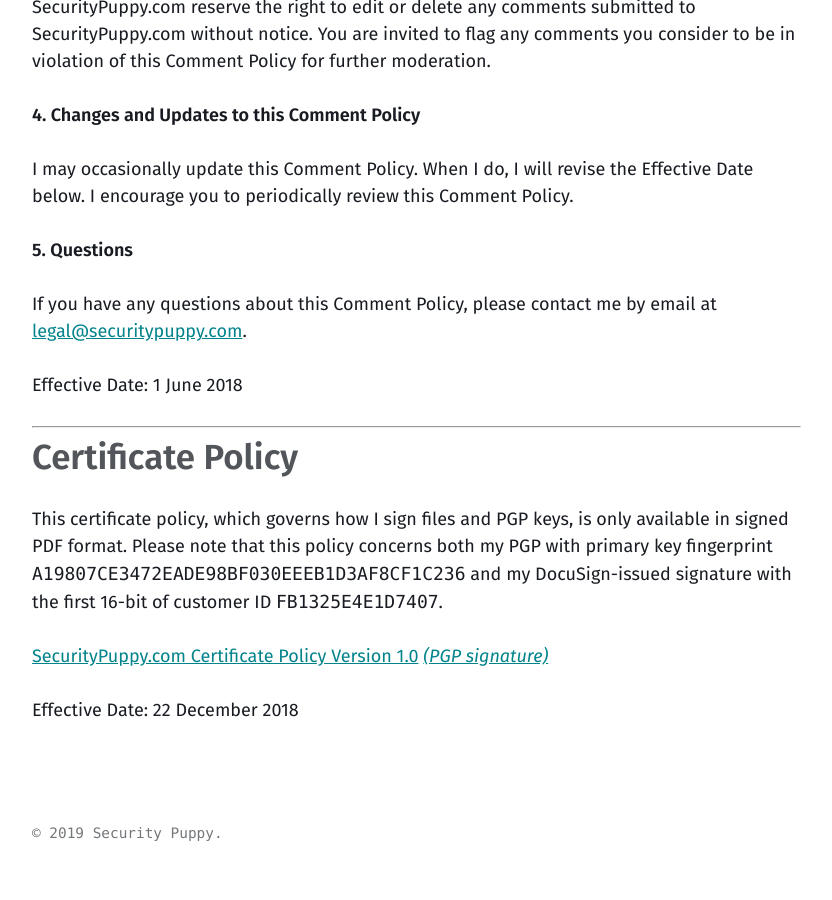
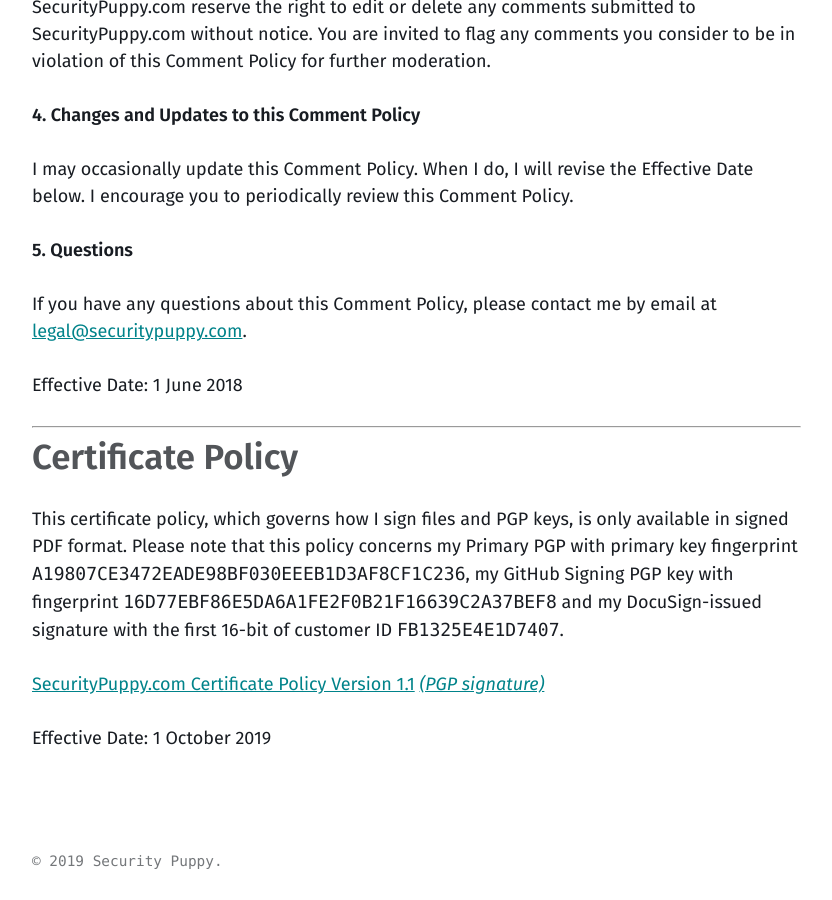
Before and after one commit to tanto259/securitypuppy, a Jekyll site: the page built from pages/legal.html, in a window 1280 px wide and 900 px high, scrolled down 6786 px. Shown: the whole window, without its empty margins (40-872 px from the left). Built offline with Jekyll 4.4.1, drawn with Linux system fonts in a browser that asks for light colours; before the commit the page ends 7658 px from its top, so only the background shows below that.

Commit message:
Update Certificate Policy for GitHub Signing Key

```diff
--- a/pages/legal.html
+++ b/pages/legal.html
@@ -173,8 +173,8 @@
 
 <h2 id="certificate">Certificate Policy</h2>
 
-<p>This certificate policy, which governs how I sign files and PGP keys, is only available in signed PDF format. Please note that this policy concerns both my PGP with primary key fingerprint <code>A19807CE3472EADE98BF030EEEB1D3AF8CF1C236</code> and my DocuSign-issued signature with the first 16-bit of customer ID <code>FB1325E4E1D7407</code>.</p>
+<p>This certificate policy, which governs how I sign files and PGP keys, is only available in signed PDF format. Please note that this policy concerns my Primary PGP with primary key fingerprint <code>A19807CE3472EADE98BF030EEEB1D3AF8CF1C236</code>, my GitHub Signing PGP key with fingerprint <code>16D77EBF86E5DA6A1FE2F0B21F16639C2A37BEF8</code> and my DocuSign-issued signature with the first 16-bit of customer ID <code>FB1325E4E1D7407</code>.</p>
 
-<p><a href="https://securitypuppy.com/docs/SecurityPuppy_CP1.0.pdf" rel="nofollow">SecurityPuppy.com Certificate Policy Version 1.0</a> <i><a href="https://securitypuppy.com/docs/SecurityPuppy_CP1.0.pdf.sig" rel="nofollow">(PGP signature)</a></i></p>
+<p><a href="https://securitypuppy.com/docs/SecurityPuppy_CP1.1.pdf" rel="nofollow">SecurityPuppy.com Certificate Policy Version 1.1</a> <i><a href="https://securitypuppy.com/docs/SecurityPuppy_CP1.1.pdf.asc" rel="nofollow">(PGP signature)</a></i></p>
 
-<p>Effective Date: 22 December 2018</p>
+<p>Effective Date: 1 October 2019</p>
```
Also changed, not shown: 4 other files.
